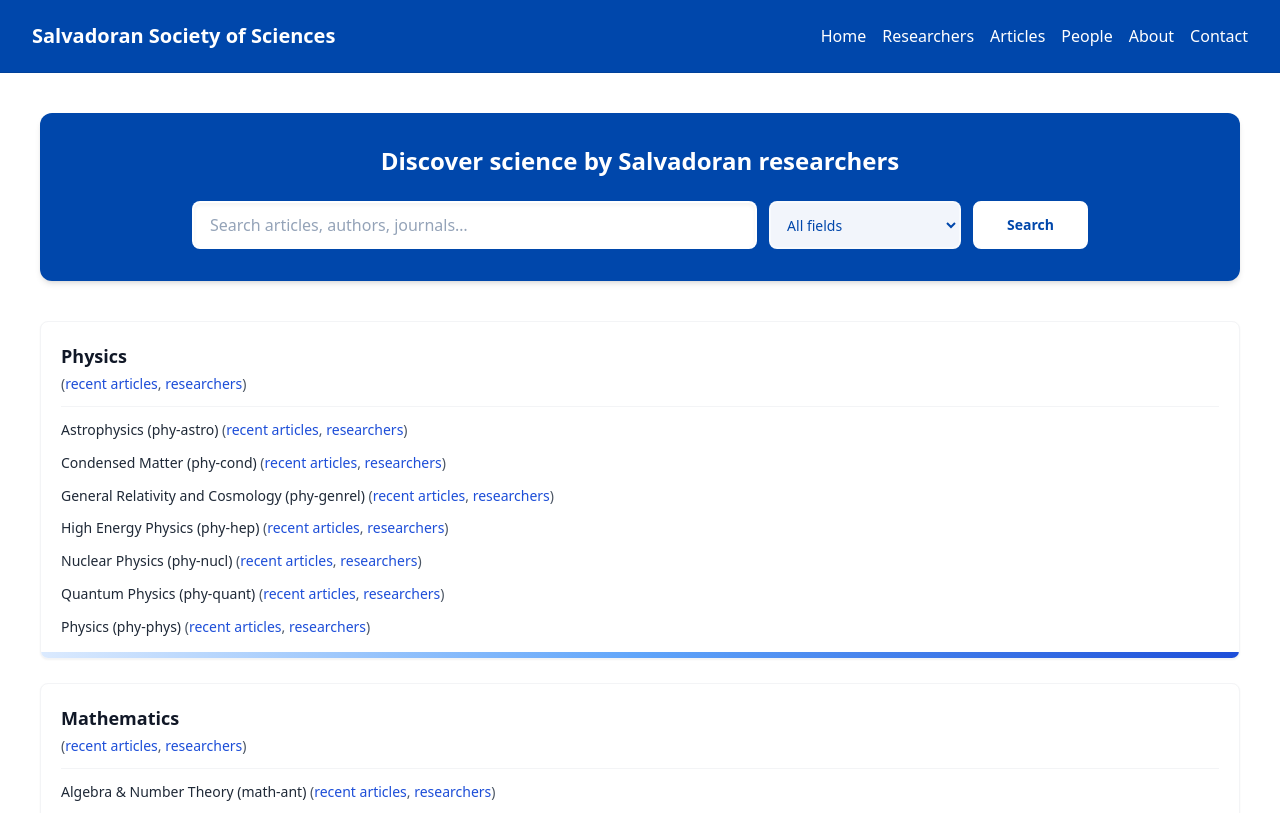
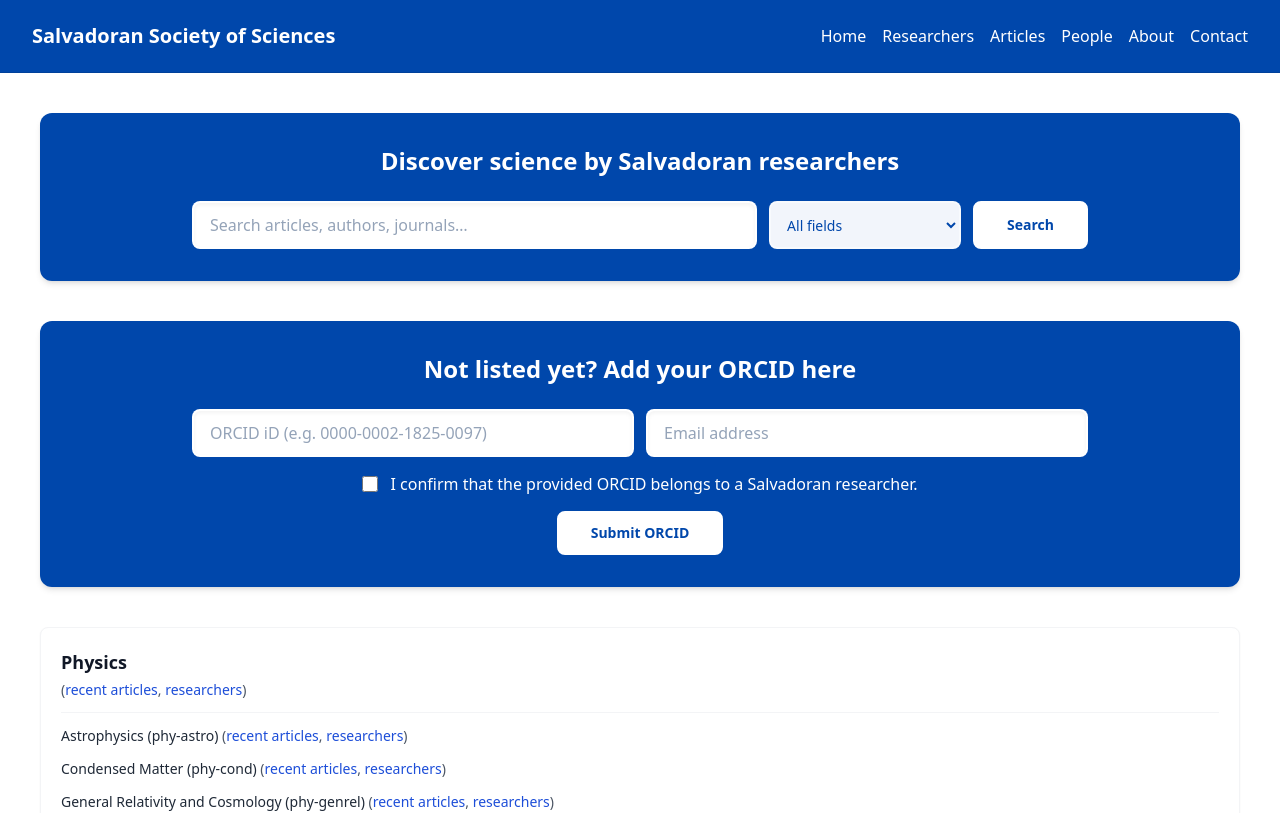
Before and after one commit to jromerooo2/salvadoran_arxiv, a Vue app: page / in a window 1280 px wide. Shown: the top 813 px of the page. Built offline with nearby package versions, Linux system fonts and the light colour scheme; a web font is replaced by a local one.

Commit message:
adding box to get orcid input from users

```diff
--- /dev/null
+++ b/src/components/OrcidSubmissionBox.vue
@@ -0,0 +1,172 @@
+<template>
+  <section
+    class="mx-auto w-full rounded-xl bg-[#0047ab] px-5 py-8 text-center shadow-md sm:px-8"
+  >
+    <h2 class="mb-6 text-xl font-semibold leading-snug text-white sm:text-2xl">
+      Not listed yet? Add your ORCID here
+    </h2>
+
+    <form
+      class="mx-auto flex w-full max-w-4xl flex-col items-stretch gap-4"
+      novalidate
+      @submit.prevent="handleSubmit"
+    >
+      <div class="flex w-full flex-col gap-3 sm:flex-row sm:items-stretch">
+        <input
+          v-model.trim="orcid"
+          type="text"
+          name="orcid"
+          autocomplete="off"
+          inputmode="numeric"
+          maxlength="19"
+          placeholder="ORCID iD (e.g. 0000-0002-1825-0097)"
+          aria-label="ORCID iD"
+          :class="inputClass"
+        />
+        <input
+          v-model.trim="email"
+          type="email"
+          name="email"
+          autocomplete="email"
+          placeholder="Email address"
+          aria-label="Email address"
+          :class="inputClass"
+        />
+      </div>
+
+      <label
+        class="mx-auto flex w-full max-w-3xl cursor-pointer items-center justify-center gap-3 text-center text-sm text-white sm:text-base"
+      >
+        <input
+          v-model="confirmed"
+          type="checkbox"
+          name="confirmed"
+          class="h-4 w-4 shrink-0 cursor-pointer rounded border-white/60 bg-white text-[#0047ab] accent-white focus:outline-none focus:ring-2 focus:ring-white/80"
+        />
+        <span class="leading-snug">
+          I confirm that the provided ORCID belongs to a Salvadoran researcher.
+        </span>
+      </label>
+
+      <div class="flex w-full flex-col items-center gap-3 sm:flex-row sm:justify-center">
+        <button
+          type="submit"
+          :class="buttonClass"
+          :disabled="submitting"
+        >
+          {{ submitting ? 'Submitting…' : 'Submit ORCID' }}
+        </button>
+      </div>
+
+      <p
+        v-if="message"
+        :class="[
+          'mx-auto max-w-3xl rounded-lg px-4 py-2.5 text-sm font-medium',
+          messageType === 'error'
+            ? 'border-2 border-white/60 bg-white/10 text-white'
+            : 'border-2 border-white bg-white text-[#0047ab]',
+        ]"
+        role="status"
+        aria-live="polite"
+      >
+        {{ message }}
+      </p>
+    </form>
+  </section>
+</template>
+
+<script>
+const ORCID_REGEX = /^\d{4}-\d{4}-\d{4}-\d{3}[\dX]$/
+const EMAIL_REGEX = /^[^\s@]+@[^\s@]+\.[^\s@]+$/
+const CONTACT_EMAIL = 'elsalvador.stem@gmail.com'
+
+export default {
+  name: 'OrcidSubmissionBox',
+  data() {
+    return {
+      orcid: '',
+      email: '',
+      confirmed: false,
+      submitting: false,
+      message: '',
+      messageType: 'info',
+    }
+  },
+  computed: {
+    inputClass() {
+      return [
+        'min-h-[44px] flex-1 rounded-lg border-2 px-4 py-2.5 shadow-inner placeholder:text-slate-400',
+        'focus:outline-none focus:ring-2 sm:min-w-0',
+        'border-white/40 bg-white text-[#0047ab] focus:border-white focus:ring-white/80',
+      ].join(' ')
+    },
+    buttonClass() {
+      return [
+        'min-h-[44px] shrink-0 rounded-lg border-2 px-6 py-2.5 text-sm font-bold transition',
+        'focus:outline-none focus:ring-2 sm:px-8',
+        'border-white bg-white text-[#0047ab] hover:bg-white/90',
+        'focus:ring-white focus:ring-offset-2 focus:ring-offset-[#0047ab]',
+        'disabled:cursor-not-allowed disabled:opacity-60 disabled:hover:bg-white',
+      ].join(' ')
+    },
+  },
+  methods: {
+    setMessage(text, type = 'info') {
+      this.message = text
+      this.messageType = type
+    },
+    validate() {
+      if (!ORCID_REGEX.test(this.orcid)) {
+        this.setMessage(
+          'Please enter a valid ORCID iD in the format 0000-0000-0000-0000.',
+          'error',
+        )
+        return false
+      }
+      if (!EMAIL_REGEX.test(this.email)) {
+        this.setMessage('Please enter a valid email address.', 'error')
+        return false
+      }
+      if (!this.confirmed) {
+        this.setMessage(
+          'Please confirm that the ORCID belongs to a Salvadoran researcher.',
+          'error',
+        )
+        return false
+      }
+      return true
+    },
+    handleSubmit() {
+      this.setMessage('', 'info')
+      if (!this.validate()) return
+
+      this.submitting = true
+      try {
+        const subject = encodeURIComponent(
+          `ORCID submission: ${this.orcid}`,
+        )
+        const body = encodeURIComponent(
+          [
+            'New Salvadoran researcher ORCID submission.',
+            '',
+            `ORCID iD: ${this.orcid}`,
+            `Email: ${this.email}`,
+            'Confirmed Salvadoran researcher: yes',
+          ].join('\n'),
+        )
+        window.location.href = `mailto:${CONTACT_EMAIL}?subject=${subject}&body=${body}`
+
+        this.setMessage(
+          'Thanks! Your email client should open with the submission ready to send.',
+          'success',
+        )
+        this.orcid = ''
+        this.email = ''
+        this.confirmed = false
+      } finally {
+        this.submitting = false
+      }
+    },
+  },
+}
+</script>
--- a/src/views/Home.vue
+++ b/src/views/Home.vue
@@ -8,6 +8,8 @@
       </h2>
       <SearchBar layout="hero" :centered="true" />
     </section>
+
+    <OrcidSubmissionBox />
 
     <nav
       class="category-index mx-auto flex w-full flex-col gap-6"
@@ -73,12 +75,14 @@
 
 <script>
 import SearchBar from '../components/SearchBar.vue'
+import OrcidSubmissionBox from '../components/OrcidSubmissionBox.vue'
 import contentData from '../assets/content.json'
 import { getAllArticles } from '../data/articleItems.js'
 
 export default {
   components: {
     SearchBar,
+    OrcidSubmissionBox,
   },
   data() {
     return {
```
